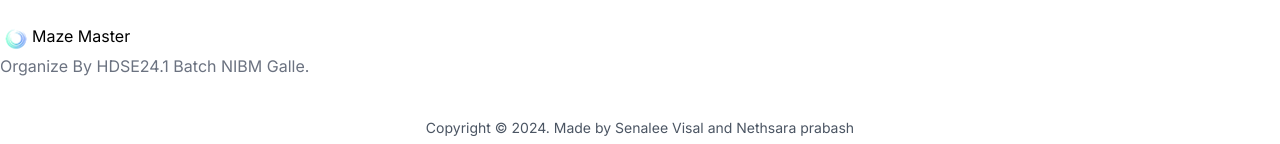
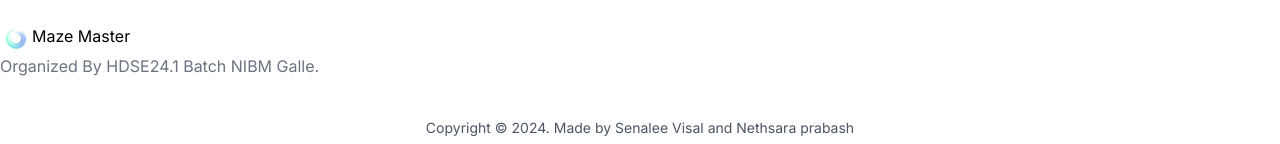
Before and after one commit to senaleevisal/maze-master, a Next.js app: page / in a window 1280 px wide. Shown: the part 4923-5067 px from the top of the page. Built offline with nearby package versions, Linux system fonts and the light colour scheme.

Commit message:
Update Footer.tsx

```diff
--- a/src/components/Footer.tsx
+++ b/src/components/Footer.tsx
@@ -50,7 +50,7 @@ export function Footer() {
               </a>
             </div>
             <div className="max-w-md  text-gray-500 dark:text-gray-400">
-              Organize By HDSE24.1 Batch NIBM Galle.
+              Organized By HDSE24.1 Batch NIBM Galle.
             </div>
           </div>
 
```
